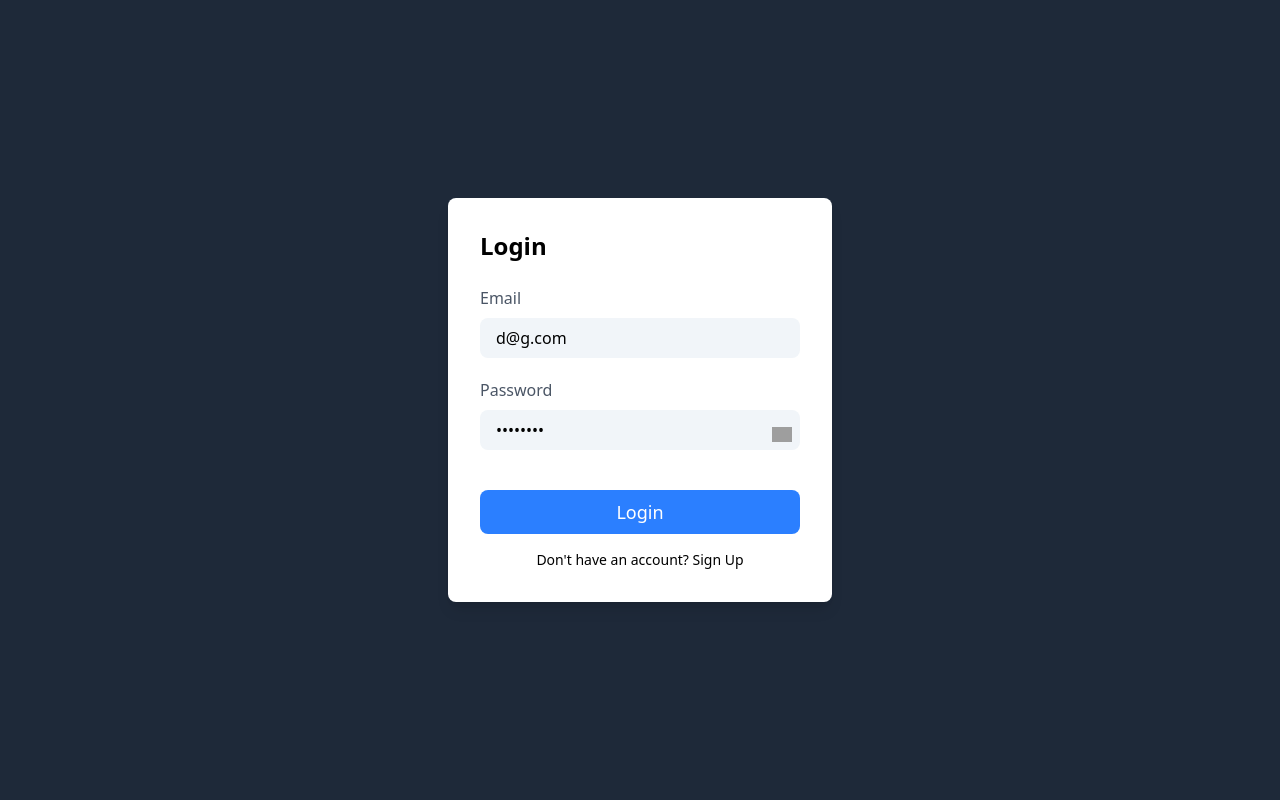
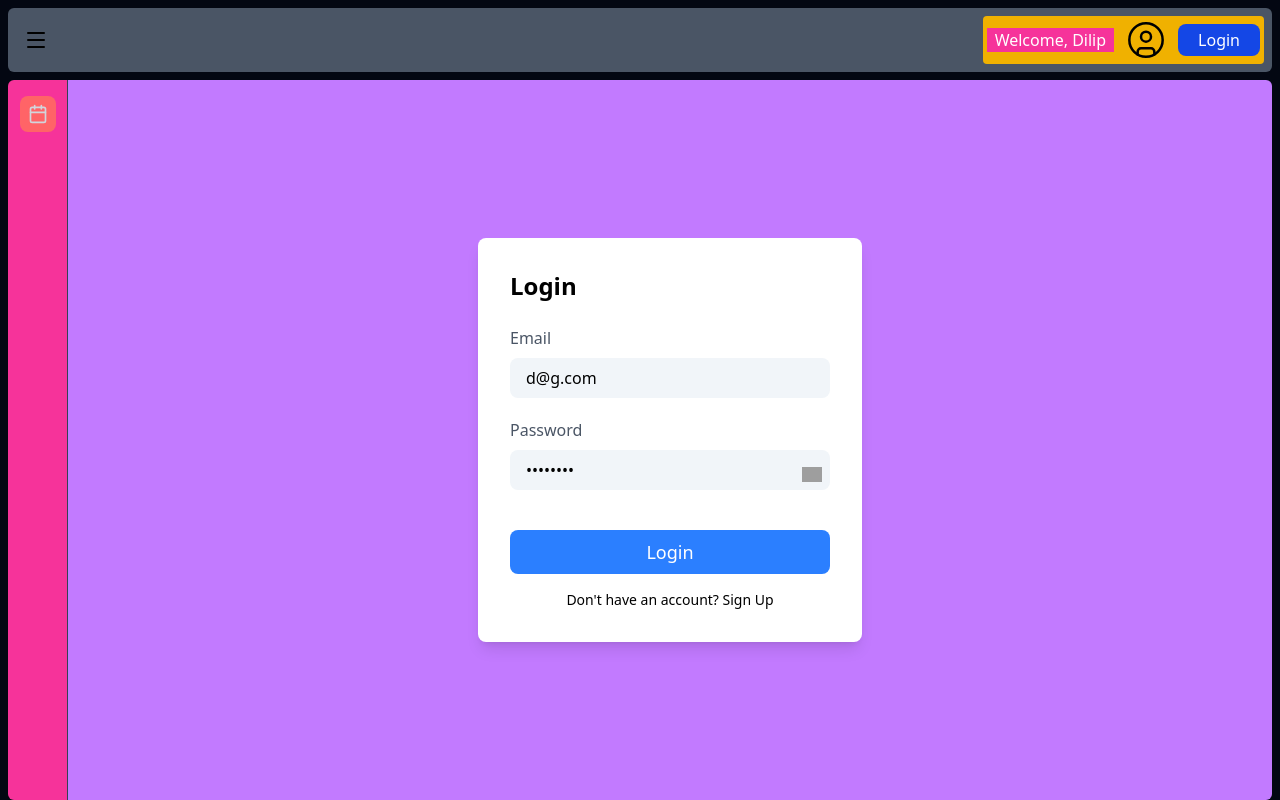
Before and after one commit to DilipWoad/Task-Manager, a React app in the folder frontend/: page /login in a window 1280 px wide. Built offline with nearby package versions, Linux system fonts and the light colour scheme; grey boxes are pictures that could not be loaded; the HTML template or start-up script is replaced by a standard one.

Commit message:
fix(frontend) : fix the structure of the home page by adding header,sidebar and main-body component

```diff
--- a/frontend/package.json
+++ b/frontend/package.json
@@ -12,6 +12,7 @@
   "dependencies": {
     "@tailwindcss/vite": "^4.1.17",
     "axios": "^1.13.2",
+    "lucide-react": "^0.555.0",
     "react": "^19.2.0",
     "react-dom": "^19.2.0",
     "react-router": "^7.9.6",
--- a/frontend/src/components/AuthComponents/LoginComponent.jsx
+++ b/frontend/src/components/AuthComponents/LoginComponent.jsx
@@ -81,7 +81,7 @@ const LoginComponent = () => {
   };
 
   return (
-    <div className="flex items-center justify-center w-screen ">
+    <div className="flex items-center justify-center text-black shrink h-full ">
       {loading && <LoadingScreen />}
       <div className="bg-white w-full max-w-sm rounded-lg p-8 shadow-lg">
         <label className="text-2xl font-semibold ">Login</label>
--- a/frontend/src/components/AuthComponents/SignupComponent.jsx
+++ b/frontend/src/components/AuthComponents/SignupComponent.jsx
@@ -77,7 +77,7 @@ const SignupComponent = () => {
   };
 
   return (
-    <div className="flex items-center justify-center w-screen px-2 ">
+    <div className="flex items-center justify-center h-full text-black shrink">
       {loading && <LoadingScreen />}
       <div className="bg-white w-full max-w-md rounded-lg p-8 shadow-lg">
         <label className="text-2xl font-semibold ">Sign up</label>
--- a/frontend/src/components/Body.jsx
+++ b/frontend/src/components/Body.jsx
@@ -1,12 +1,22 @@
-import { Outlet } from "react-router";
+// import { Outlet } from "react-router";
+import { useState } from "react";
+import Header from "./LayoutComponents/Header";
+import MainBody from "./LayoutComponents/MainBody";
+import Sidebar from "./LayoutComponents/Sidebar";
 
 const Body = () => {
+  const [menuClick,setMenuClick] = useState(false);
   return (
-    <div className="min-h-screen bg-gray-800 text-black flex flex-col relative">
-      <div className="flex flex-grow overflow-auto">
-        <Outlet />
+    <div className="flex flex-col h-screen w-full bg-gray-950 text-white font-sans selection:bg-gray-700">
+      {/* Left Column: Sidebar */}
+      <Header menuClick={menuClick} setMenuClick={setMenuClick}/>
+      {/* Right Column: Header + Main Content */}
+      <div className="w-screen flex h-screen  px-2">
+        <Sidebar menuClick={menuClick} setMenuClick={setMenuClick}/>
+        <MainBody />
       </div>
     </div>
+    // </div>
   );
 };
 
--- /dev/null
+++ b/frontend/src/components/LayoutComponents/Header.jsx
@@ -0,0 +1,24 @@
+import { UserCircle, Menu } from "lucide-react";
+
+const Header = ({ menuClick, setMenuClick }) => {
+  return (
+    <div className="flex justify-between p-2 rounded-md items-center bg-gray-600 m-2">
+      <div
+        onClick={() => setMenuClick(!menuClick)}
+        className=" p-1 rounded ml-1 hover:cursor-pointer hover:bg-gray-400 transition-all duration-200"
+      >
+        <Menu className="w-6 h-6 text-black" />
+      </div>
+      <div className="bg-yellow-500 flex justify-between gap-3 items-center p-1 rounded">
+        <p className="bg-pink-500 px-2">Welcome, Dilip</p>
+
+        <UserCircle className="w-10 h-10 text-black" strokeWidth={1.5} />
+
+        <button className="bg-blue-700 text-white rounded-lg px-5 py-1">
+          Login
+        </button>
+      </div>
+    </div>
+  );
+};
+export default Header;
--- /dev/null
+++ b/frontend/src/components/LayoutComponents/MainBody.jsx
@@ -0,0 +1,11 @@
+import { Outlet } from "react-router";
+
+const MainBody = () => {
+  return (
+    <main className="flex-1 overflow-y-auto bg-purple-400 rounded-r-md">
+      <Outlet />
+    </main>
+  );
+};
+
+export default MainBody;
--- /dev/null
+++ b/frontend/src/components/LayoutComponents/Sidebar.jsx
@@ -0,0 +1,22 @@
+import { Calendar, Menu } from "lucide-react";
+
+const Sidebar = ({ menuClick, setMenuClick }) => {
+  return (
+    <div
+      className={` flex ${
+        menuClick ? "w-36" : "w-15"
+      }  flex-col border-r border-gray-700 bg-pink-500 rounded-l-md transition-all duration-400`}
+    >
+      {/* Sidebar Navigation */}
+      <div className=" flex justify-evenly items-center py-2 my-2 gap-2 hover:bg-gray-800 transition-all duration-300  ">
+        <button className=" rounded-lg transition-colors bg-red-400">
+          <Calendar className="h-5 w-5 m-2 text-gray-300" />
+        </button>
+        {menuClick && <span className="transition-all duration-300 ">Upcoming</span>}
+        {/* Add more sidebar icons here if needed */}
+      </div>
+    </div>
+  );
+};
+
+export default Sidebar;
--- a/frontend/src/components/TaskComponents/TaskCard.jsx
+++ b/frontend/src/components/TaskComponents/TaskCard.jsx
@@ -95,7 +95,7 @@ const TaskCard = ({ task, setTasks }) => {
         </div>
       </div>
       {showSaveBtn && (
-        <div className="bg-gray-300 flex w-full z-50 rounded-md justify-end p-2 gap-3 text-sm font-mono">
+        <div className="bg-gray-300 flex w-full z-20 rounded-md justify-end p-2 gap-3 text-sm font-mono">
           <div
             onClick={handleCancelClick}
             className="bg-white text-gray-400 hover:bg-gray-200 hover:text-gray-500 hover:cursor-pointer px-4 py-1  rounded-md "
--- a/frontend/src/components/TaskComponents/TaskPage.jsx
+++ b/frontend/src/components/TaskComponents/TaskPage.jsx
@@ -21,9 +21,8 @@ function TaskPage() {
   }, []);
   if (!tasks) return <div>Loading...</div>
   return(
-    <div className="flex flex-col justify-center bg-lime-500 min-w-screen">
-      <div>Header</div>
-      <div className="grid grid-cols-1 sm:grid sm:grid-cols-2 md:grid md:grid-cols-3 gap-3">
+    <div className="flex flex-col justify-center bg-lime-500 h-full p-5 ">
+      <div className="grid grid-cols-1 sm:grid sm:grid-cols-2 md:grid md:grid-cols-3 gap-3 text-black z-10">
         {tasks.map((task)=><TaskCard key={task._id} task={task} setTasks={setTasks}/>)}
     </div>
     </div>
```
Also changed, not shown: 1 other file (tests, documents, lock files or other folders).
